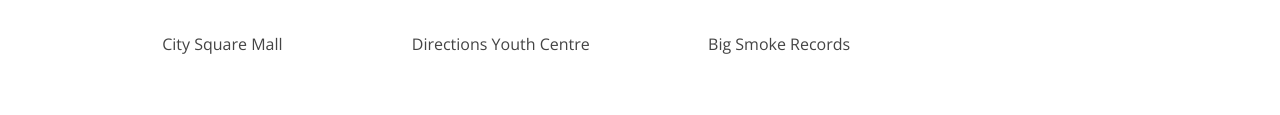
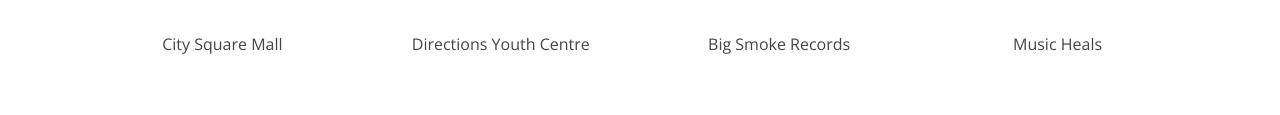
Before and after one commit to denimandsteel/keystothestreets.com, a plain HTML site: page index.html in a window 1280 px wide. Shown: the part 2822-2937 px from the top of the page. Drawn offline with nearby package versions, Linux system fonts and the light colour scheme; no server answers.

Commit message:
added music heals as a sponser

```diff
--- a/index.html
+++ b/index.html
@@ -308,6 +308,7 @@
         <div class="sponsor"><a href="http://www.mycitysquare.com"><span data-hover="City Square Mall">City Square Mall</span></a></div>
         <div class="sponsor"><a href="http://directionsyouthservices.ca"><span data-hover="Directions Youth Centre">Directions Youth Centre</span></a></div>
         <div class="sponsor"><a href="http://publicrecords.org/about/"><span data-hover="Big Smoke Records">Big Smoke Records</span></a></div>
+        <div class="sponsor"><a href="http://www.musicheals.ca/"><span data-hover="Music Heals">Music Heals</span></a></div>
       </div>
     </div>
   </section>
```
